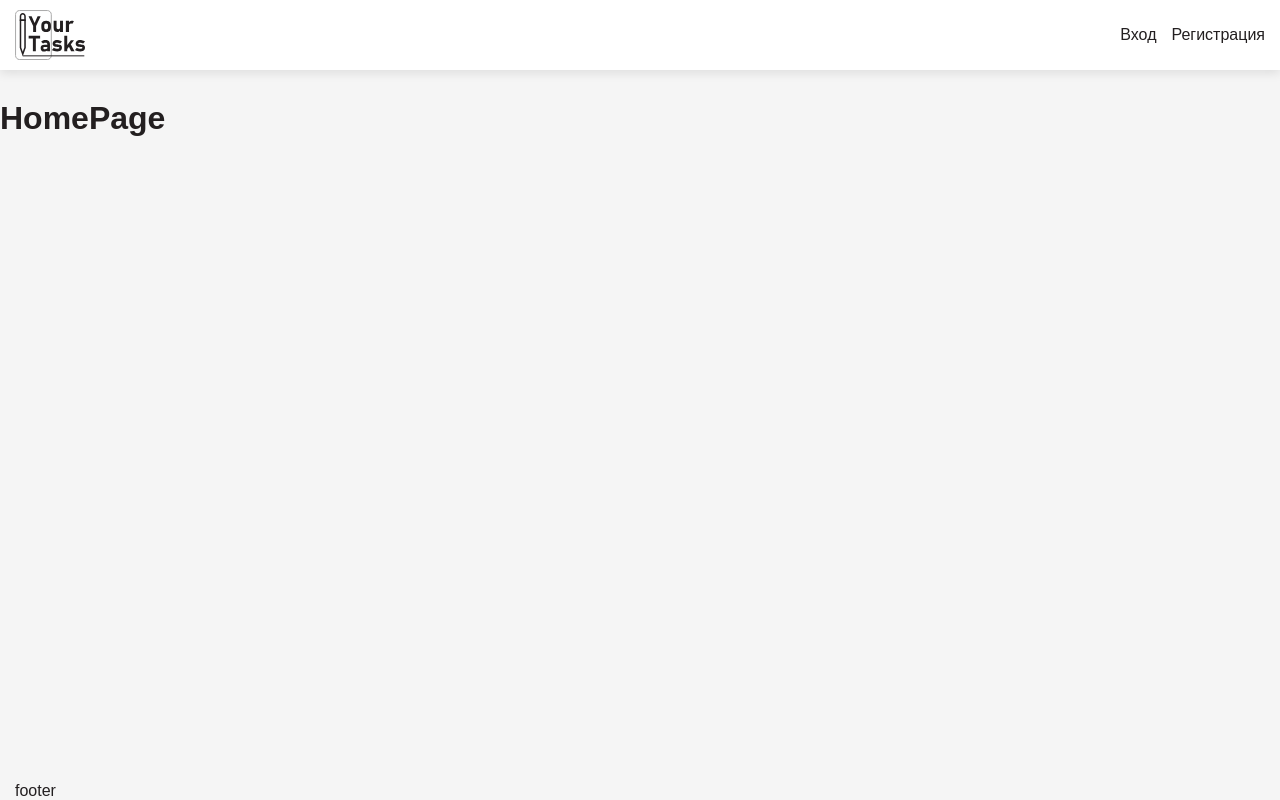
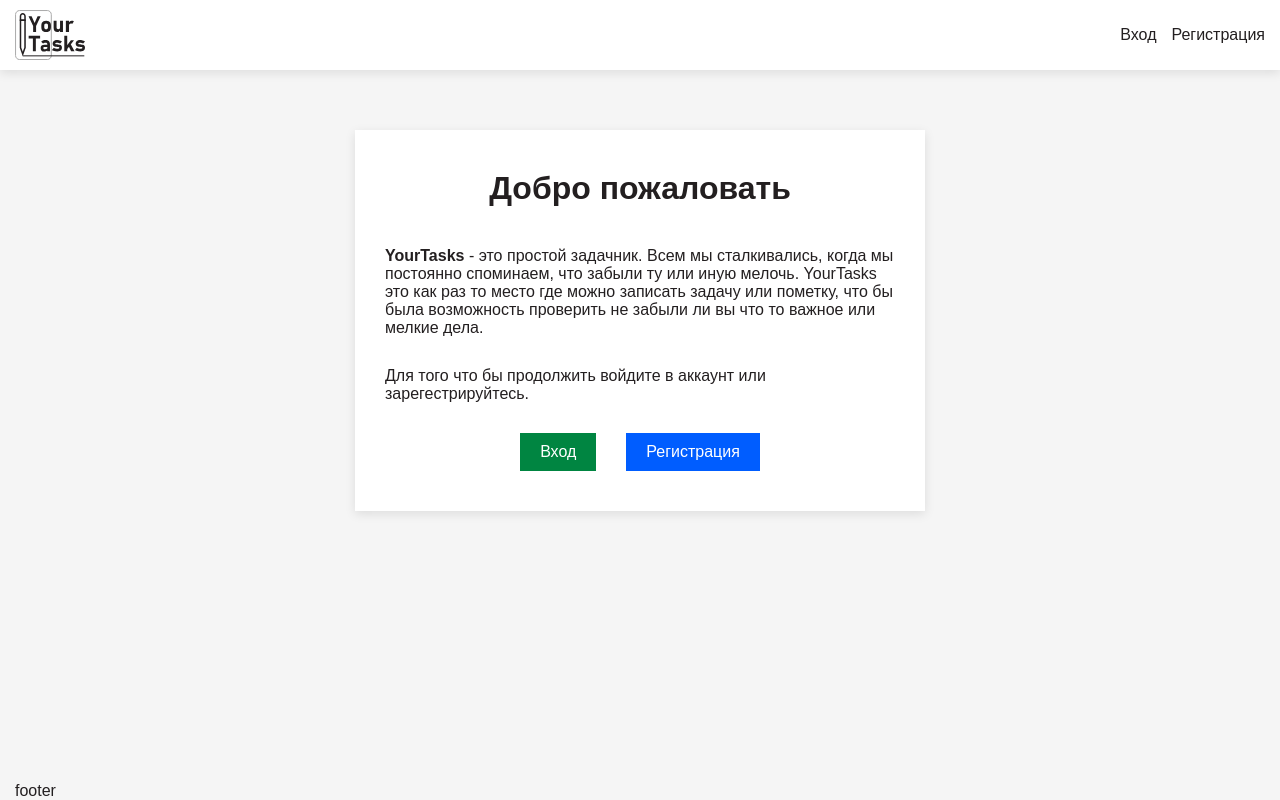
Before and after one commit to Andrej-Nil/my-tasks-front, a React app: page / in a window 1280 px wide. Built offline with nearby package versions, Linux system fonts and the light colour scheme; no server answers; the HTML template or start-up script is replaced by a standard one.

Commit message:
Сделал начальный экран для гостя

```diff
--- a/src/app/styles/index.scss
+++ b/src/app/styles/index.scss
@@ -83,3 +83,9 @@
     max-width: 600px;
   }
 }
+
+.block{
+  background: #fff;
+  padding: 40px 30px;
+  box-shadow: 0 3px 10px rgba(0, 0, 0, 0.1)
+}
--- a/src/features/login-by-email/ui/LoginForm.jsx
+++ b/src/features/login-by-email/ui/LoginForm.jsx
@@ -64,6 +64,7 @@
             loaderText={"Загрузка профиля..."}
             error={errors?.form}
             onSubmit={handleSubmit}
+            className="block"
         >
             <Field
                 type="email"
--- a/src/features/register-by-email/ui/RegisterForm.jsx
+++ b/src/features/register-by-email/ui/RegisterForm.jsx
@@ -61,6 +61,7 @@
           loaderText={"Регистрируем..."}
           error={errors?.form}
           onSubmit={handleSubmit}
+          className="block"
       >
          <Field
              name="name"
--- a/src/pages/home/ui/HomePage.jsx
+++ b/src/pages/home/ui/HomePage.jsx
@@ -1,5 +1,12 @@
+import {useUserStore} from "@/entities/user";
+import {Welcome} from "@/widgets/welcome";
+
 const HomePage = () => {
-    return <h1>HomePage</h1>
+    const user = useUserStore((state) => state.user);
+
+    return (
+        <Welcome />
+    )
 }
 
 export default HomePage;
--- a/src/shared/ui/button/index.js
+++ b/src/shared/ui/button/index.js
@@ -1 +1,2 @@
-export {default} from './ui/Button.jsx'
+export {default as Button} from './ui/Button.jsx'
+export {default as ButtonLink} from './ui/ButtonLink.jsx'
--- /dev/null
+++ b/src/shared/ui/button/ui/ButtonLink.jsx
@@ -0,0 +1,11 @@
+import {Link} from "react-router-dom";
+
+const ButtonLink = ({to, className, children}) => {
+    return(
+        <Link to={to} className={`btn ${className}`}>
+            {children}
+        </Link>
+    )
+}
+
+export default ButtonLink
--- a/src/shared/ui/button/ui/button.scss
+++ b/src/shared/ui/button/ui/button.scss
@@ -1,4 +1,5 @@
 .btn{
+  display: block;
   background: #ddd;
   outline: none;
   border: none;
--- a/src/shared/ui/form/ui/Form.jsx
+++ b/src/shared/ui/form/ui/Form.jsx
@@ -1,5 +1,5 @@
 import './form.scss';
-import Button from "@/shared/ui/button";
+import {Button} from "@/shared/ui/button";
 import {Link} from "react-router-dom";
 import FormLoader from "./FormLoader.jsx";
 
@@ -14,12 +14,13 @@
         isLoading,
         loaderText,
         error,
-        onSubmit
+        onSubmit,
+        className
     } = props;
 
 
     return (
-        <form noValidate={noValidate} className="form" onSubmit={onSubmit}>
+        <form noValidate={noValidate} className={`form ${className}`} onSubmit={onSubmit}>
 
             {isLoading ? <FormLoader text={loaderText} onClock={onSubmit}/> : null}
 
--- a/src/shared/ui/form/ui/form.scss
+++ b/src/shared/ui/form/ui/form.scss
@@ -1,11 +1,8 @@
 .form{
   position: relative;
-  background: #fff;
-  padding: 40px 30px;
   display: flex;
   flex-direction: column;
   gap: 30px;
-  box-shadow: 0 3px 10px rgba(0, 0, 0, 0.1);
 }
 
 
--- /dev/null
+++ b/src/widgets/welcome/index.js
@@ -0,0 +1 @@
+export {default as Welcome} from './ui/Welcome';
--- /dev/null
+++ b/src/widgets/welcome/ui/Welcome.jsx
@@ -0,0 +1,28 @@
+import './welcome.scss';
+import {ButtonLink} from "@/shared/ui/button";
+const Welcome = () => {
+    return (
+        <div className="content">
+            <div className="container small">
+                <div className="welcome block">
+                    <h1 className="welcome__title">Добро пожаловать</h1>
+                    <p className="welcome__text">
+                        <strong>YourTasks</strong> - это простой задачник. Всем мы сталкивались, когда мы постоянно споминаем, что забыли ту или иную мелочь. YourTasks это как раз то место где можно записать задачу или пометку, что бы была возможность проверить не забыли ли вы что то важное или мелкие дела.
+                    </p>
+
+                    <div className="welcome__message">
+                        Для того что бы продолжить войдите в аккаунт или зарегестрируйтесь.
+                    </div>
+
+                    <div className="welcome__bottom">
+                        <ButtonLink to={'/login'} className="btn--green">Вход</ButtonLink>
+                        <ButtonLink to={'/registration'} className="btn--blue">Регистрация</ButtonLink>
+                    </div>
+
+                </div>
+            </div>
+        </div>
+    )
+}
+
+export default Welcome;
--- /dev/null
+++ b/src/widgets/welcome/ui/welcome.scss
@@ -0,0 +1,23 @@
+.welcome{
+
+}
+
+.welcome__title{
+  margin-bottom: 40px;
+  text-align: center;
+}
+
+.welcome__text{
+  margin-bottom: 30px;
+}
+
+
+.welcome__message{
+  margin-bottom: 30px;
+}
+
+.welcome__bottom{
+  display: flex;
+  justify-content: center;
+  gap: 30px;
+}
```
